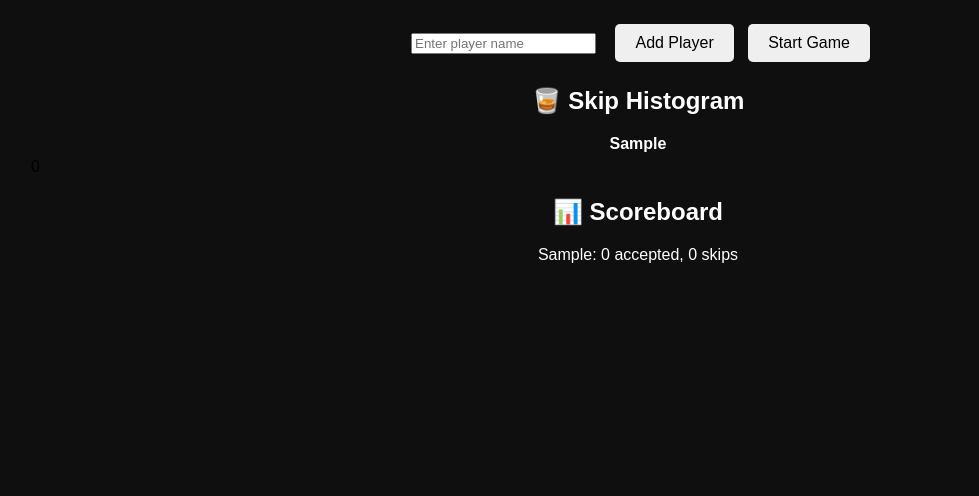
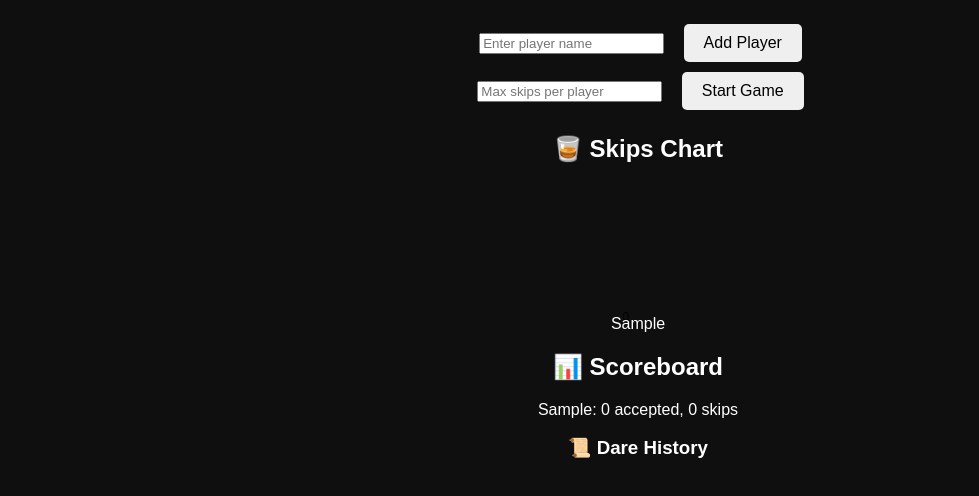
Before and after one commit to anomboi/dare-or-dare, a plain HTML site: page index.html in a window 1280 px wide. Both pictures are taken after typing "Sample" into the empty fields and a click on the button "Add Player". Shown: the part 90-586 px from the top of the page, without its empty margins (2-981 px from the left). Drawn offline with Linux system fonts and the light colour scheme.

Commit message:
Update index.html

```diff
--- a/index.html
+++ b/index.html
@@ -46,12 +46,23 @@
     .score-entry {
       margin: 5px;
     }
+    .bar-container {
+      display: flex;
+      justify-content: center;
+      align-items: flex-end;
+      height: 150px;
+      gap: 10px;
+      margin-top: 10px;
+    }
     .bar {
       background-color: #0ff;
-      height: 20px;
-      margin: 5px;
-      text-align: left;
+      width: 30px;
+      text-align: center;
       color: #000;
+      font-size: 12px;
+    }
+    .bar-label {
+      margin-top: 5px;
     }
   </style>
 </head>
@@ -61,6 +72,9 @@
   <div>
     <input class="player-input" type="text" id="playerName" placeholder="Enter player name" />
     <button onclick="addPlayer()">Add Player</button>
+  </div>
+  <div>
+    <input class="player-input" type="number" id="maxSkips" placeholder="Max skips per player" />
     <button onclick="startGame()">Start Game</button>
   </div>
 
@@ -94,6 +108,8 @@
     let currentPlayerIndex = 0;
     let currentDare = "";
     let gameStarted = false;
+    let maxSkipsAllowed = Infinity;
+    let dareHistory = [];
 
     function addPlayer() {
       const nameInput = document.getElementById('playerName');
@@ -107,6 +123,8 @@
     }
 
     function startGame() {
+      const skipInput = document.getElementById('maxSkips').value;
+      maxSkipsAllowed = skipInput ? parseInt(skipInput) : Infinity;
       if (players.length < 2) {
         alert('At least 2 players needed.');
         return;
@@ -118,11 +136,11 @@
 
     function showNextDare() {
       document.getElementById('acceptBtn').disabled = false;
-      document.getElementById('skipBtn').disabled = false;
+      const currentPlayer = players[currentPlayerIndex];
+      document.getElementById('skipBtn').disabled = currentPlayer.skips >= maxSkipsAllowed;
       document.getElementById('nextBtn').disabled = true;
 
-      const player = players[currentPlayerIndex];
-      document.getElementById('currentPlayer').innerText = `🎲 ${player.name}, it's your turn!`;
+      document.getElementById('currentPlayer').innerText = `🎲 ${currentPlayer.name}, it's your turn!`;
       let dare = dares[Math.floor(Math.random() * dares.length)];
 
       const otherPlayers = players.filter((_, i) => i !== currentPlayerIndex);
@@ -130,6 +148,7 @@
       dare = dare.replace('{someone}', someone);
 
       currentDare = dare;
+      dareHistory.push(`${currentPlayer.name}: ${dare}`);
       document.getElementById('dareText').innerText = dare;
     }
 
@@ -157,15 +176,20 @@
       const scoreboard = document.getElementById('scoreboard');
       scoreboard.innerHTML = '<h2>📊 Scoreboard</h2>' + players.map(p => `
         <div class="score-entry">${p.name}: ${p.score} accepted, ${p.skips} skips</div>
-      `).join('');
+      `).join('') + '<h3>📜 Dare History</h3>' + dareHistory.map(d => `<div>${d}</div>`).join('');
     }
 
     function updateHistogram() {
       const histogram = document.getElementById('skipHistogram');
-      histogram.innerHTML = '<h2>🥃 Skip Histogram</h2>' + players.map(p => {
-        const width = p.skips * 20;
-        return `<div><strong>${p.name}</strong><div class="bar" style="width:${width}px">${p.skips}</div></div>`;
-      }).join('');
+      histogram.innerHTML = '<h2>🥃 Skips Chart</h2><div class="bar-container">' + players.map(p => {
+        const height = p.skips * 20;
+        return `
+          <div>
+            <div class="bar" style="height:${height}px">${p.skips}</div>
+            <div class="bar-label">${p.name}</div>
+          </div>
+        `;
+      }).join('') + '</div>';
     }
   </script>
 </body>
```
